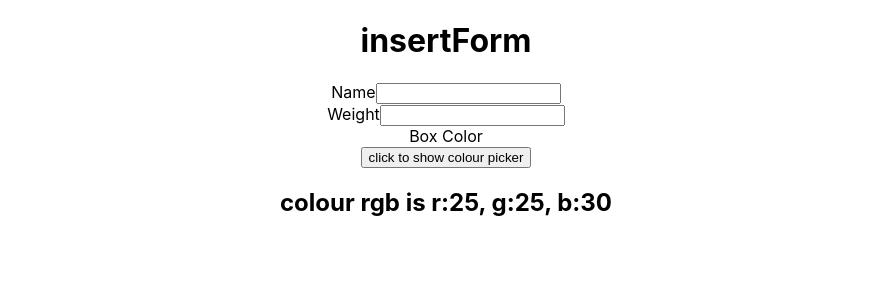
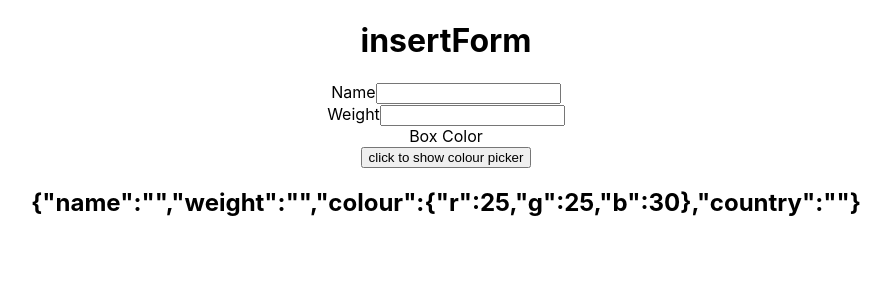
Before and after one commit to sas4n/Box-shipping, a React (Create React App) app in the folder client/: page /#/addBox in a window 1280 px wide. Shown: the top 300 px of the page, without its empty margins (194-1085 px from the left). Built offline with nearby package versions, Linux system fonts and the light colour scheme.

Commit message:
colorpicker fixed

```diff
--- a/client/src/Components/ColourPicker.js
+++ b/client/src/Components/ColourPicker.js
@@ -1,11 +1,9 @@
-import {useState } from 'react'
+import react, {useState } from 'react'
 import {ChromePicker} from 'react-color'
 
-const ColorPicker = () => {
+const ColorPicker = (props) => {
     const initialColourRGB = {
-        r:25,
-        g:25,
-        b:30,
+        rgb: {...props.colourRGB},
         a:1
     }
     const [colour, setColour] = useState(initialColourRGB)
@@ -15,8 +13,10 @@ const ColorPicker = () => {
         console.log(colour)
     }
     const changeColourHandler = (newColour) => {
-        console.log(newColour.rgb)
-        setColour({...newColour.rgb})
+        //console.log(newColour.rgb)
+        setColour({...colour, ...newColour})
+        console.log(colour.rgb)
+        props.onChange(colour.rgb)
     }
     return(
         <div>
@@ -24,9 +24,10 @@ const ColorPicker = () => {
             {visible ?
                 <ChromePicker
                     color={colour}
-                    onChange={changeColourHandler}/>
+                    onChange={changeColourHandler}
+                   // onChangeComplete={() => props.onChange(colour.rgb)}
+                    />
             : null}
-            <h2>colour rgb is r:{colour.r}, g:{colour.g}, b:{colour.b}</h2>
         </div>
     )
 }
--- a/client/src/Components/InsertForm.js
+++ b/client/src/Components/InsertForm.js
@@ -1,7 +1,19 @@
-import react from 'react'
+import  {useState } from 'react'
 import ColorPicker from './ColourPicker'
 
-const insertForm = () => {
+const InsertForm = () => {
+    const initialBoxInfo = {
+        name: '',
+        weight: '',
+        colour:{
+            r: 25,
+            g: 25,
+            b: 30,
+        },
+        country : '',
+    }
+
+    const [boxInfo, setBOxInfo] = useState(initialBoxInfo)
     const submitHandler = (event) => {
         event.preventDefault()
     }
@@ -11,21 +23,34 @@ const insertForm = () => {
         <form onSubmit={submitHandler}>
             <div>
                 <label >Name</label>
-                <input type='text' name='name' id='name'/>
+                <input type='text' name='name' id='name' value={boxInfo.name}/>
             </div>
             <div>
                 <label >Weight</label>
-                <input type='number' name='weight' id='weight'/>
+                <input type='number' name='weight' id='weight' value={boxInfo.weight}/>
             </div>
             <div>
+
                 <label >Box Color </label>
-                <ColorPicker/>
+                <ColorPicker colourRGB= {initialBoxInfo.colour} onChange={colourRGB =>{
+                    console.log(colourRGB)
+                    setBOxInfo({...boxInfo,
+                                colour:{
+                                    ...boxInfo.colour,
+                                    r:colourRGB.r,
+                                    g:colourRGB.g,
+                                    b:colourRGB.b
+                                }})}}/>
+                <h2>
+            {JSON.stringify(boxInfo)}
+        </h2>
             </div>
 
         </form>
+
         </div>
 
     )
 }
 
-export default insertForm
+export default InsertForm
```
